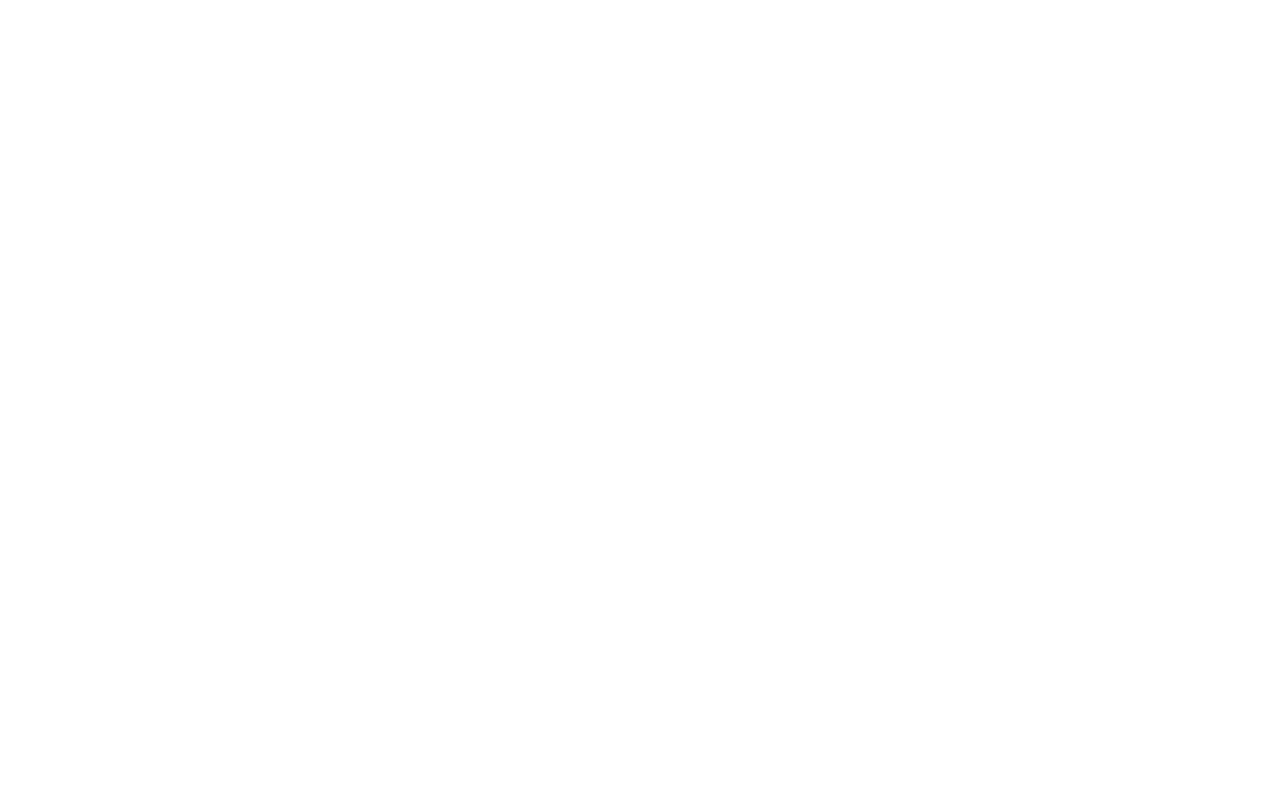
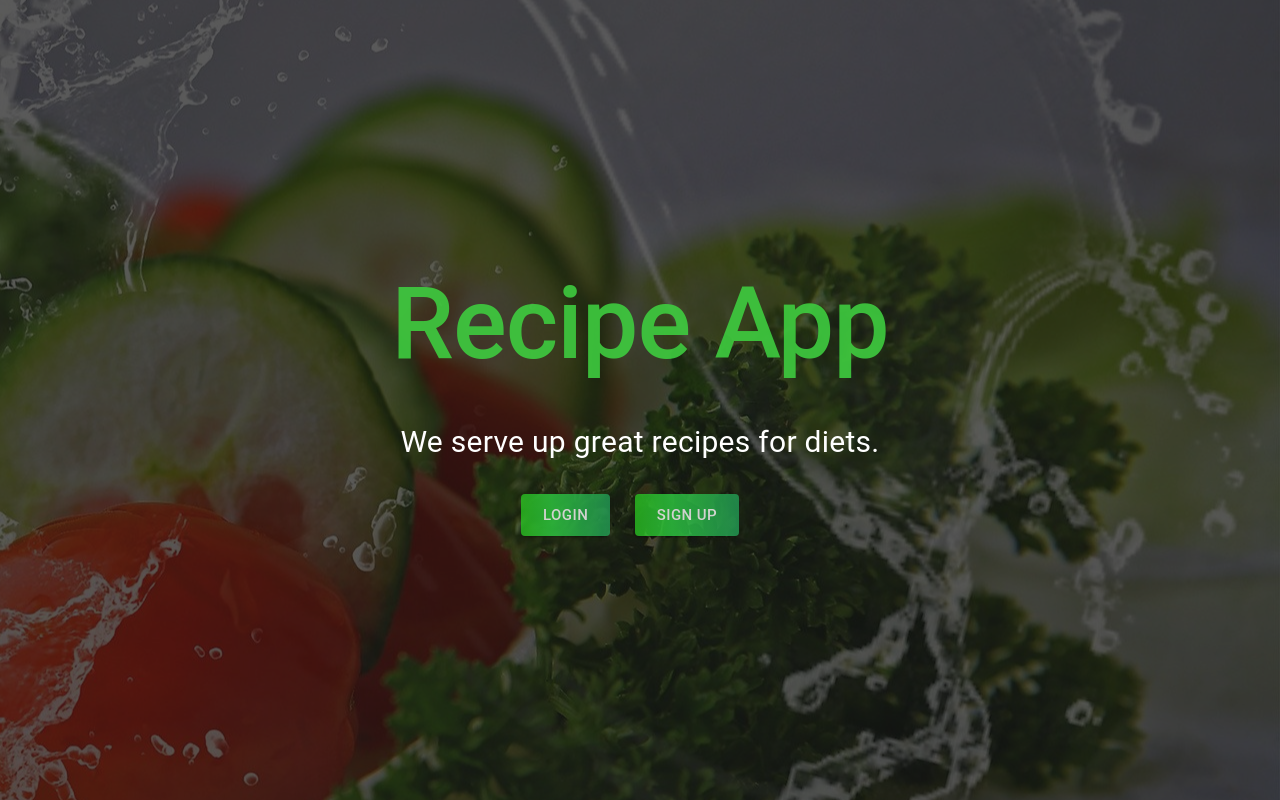
Before and after one commit to Jade-Marte/final-project, a React (Create React App) app: page / in a window 1280 px wide. Built offline with nearby package versions, Linux system fonts and the light colour scheme.

Commit message:
Changes to app.js

```diff
--- a/src/App.js
+++ b/src/App.js
@@ -49,7 +49,7 @@
 							</Container>
 						</Route>
 
-						<Route path="/LandingPage">
+						<Route exact path="/">
 							{/* <Container maxWidth={false}> */}
 							<LandingPage />
 							{/* </Container> */}
```
